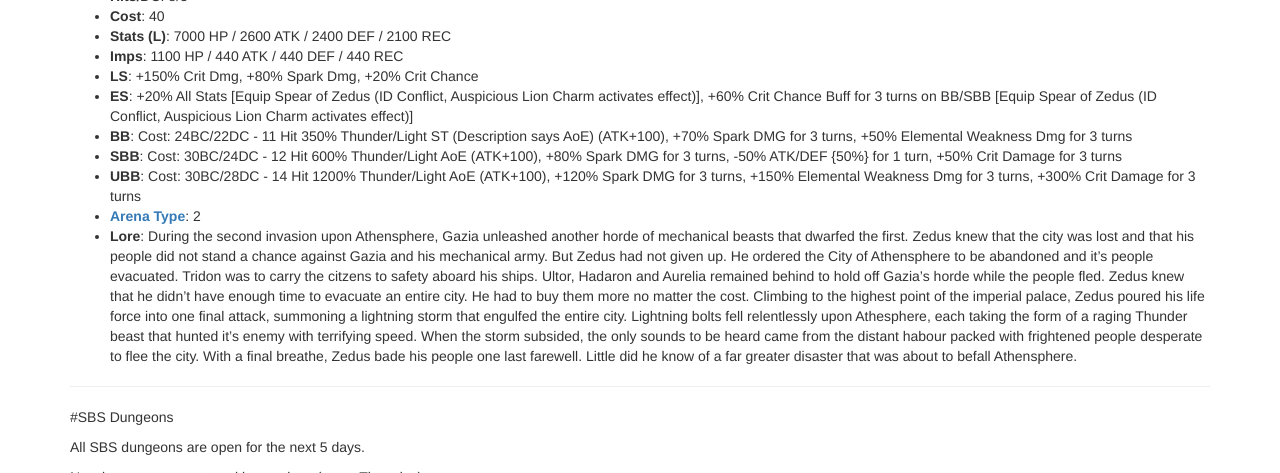
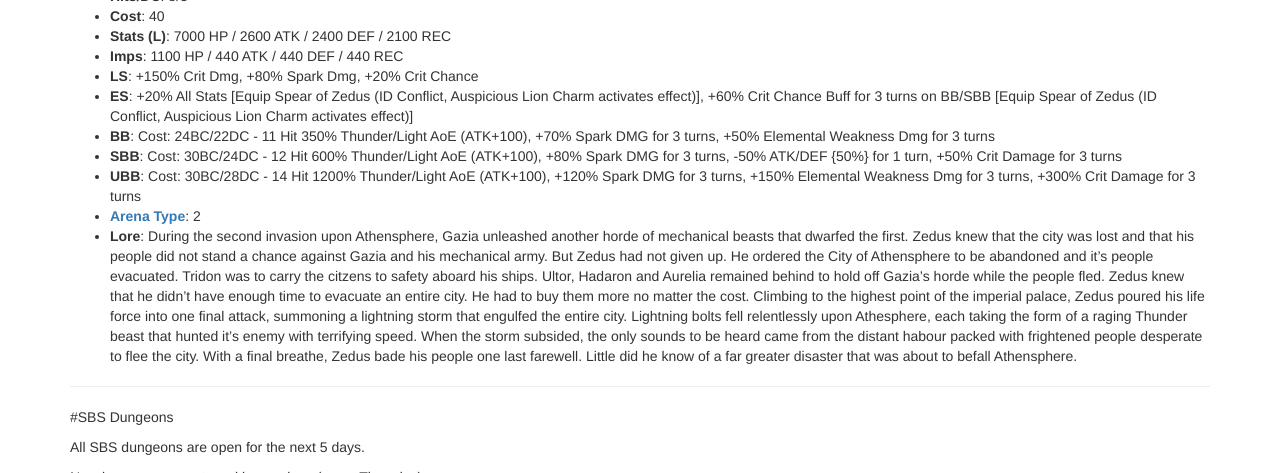
Before and after one commit to Deathmax/deathmax.github.io, a Jekyll site: the page built from index.html, in a window 1280 px wide and 900 px high, scrolled down 2644 px, cut to the strip 132-605 px from the top of the window. Built offline with Jekyll 4.4.1, drawn with Linux system fonts in a browser that asks for light colours; nearby versions of some CDN libraries; library files that are not in the unit come from our copies; the list of posts is cut into pages by our own code.

Commit message:
fix ST/AoE on zedus

```diff
--- a/_posts/2015-09-23-brave-frontier---update-notes---wed-sep-23-2015.md
+++ b/_posts/2015-09-23-brave-frontier---update-notes---wed-sep-23-2015.md
@@ -42,7 +42,7 @@ Evo mats: ![Mecha God](https://i.imgur.com/aL62b9n.png){: .img-responsive style=
 * **Imps**: 1100 HP / 440 ATK / 440 DEF / 440 REC
 * **LS**: +150% Crit Dmg, +80% Spark Dmg, +20% Crit Chance
 * **ES**: +20% All Stats [Equip Spear of Zedus (ID Conflict, Auspicious Lion Charm activates effect)], +60% Crit Chance Buff for 3 turns on BB/SBB [Equip Spear of Zedus (ID Conflict, Auspicious Lion Charm activates effect)]
-* **BB**: Cost: 24BC/22DC - 11 Hit 350% Thunder/Light ST (Description says AoE) (ATK+100), +70% Spark DMG for 3 turns, +50% Elemental Weakness Dmg for 3 turns
+* **BB**: Cost: 24BC/22DC - 11 Hit 350% Thunder/Light AoE (ATK+100), +70% Spark DMG for 3 turns, +50% Elemental Weakness Dmg for 3 turns
 * **SBB**: Cost: 30BC/24DC - 12 Hit 600% Thunder/Light AoE (ATK+100), +80% Spark DMG for 3 turns, -50% ATK/DEF {50%} for 1 turn, +50% Crit Damage for 3 turns
 * **UBB**: Cost: 30BC/28DC - 14 Hit 1200% Thunder/Light AoE (ATK+100), +120% Spark DMG for 3 turns, +150% Elemental Weakness Dmg for 3 turns, +300% Crit Damage for 3 turns
 * **[Arena Type](https://www.reddit.com/r/bravefrontier/comments/340vh5/arena_ai_for_global_units_v2/)**: 2
```
